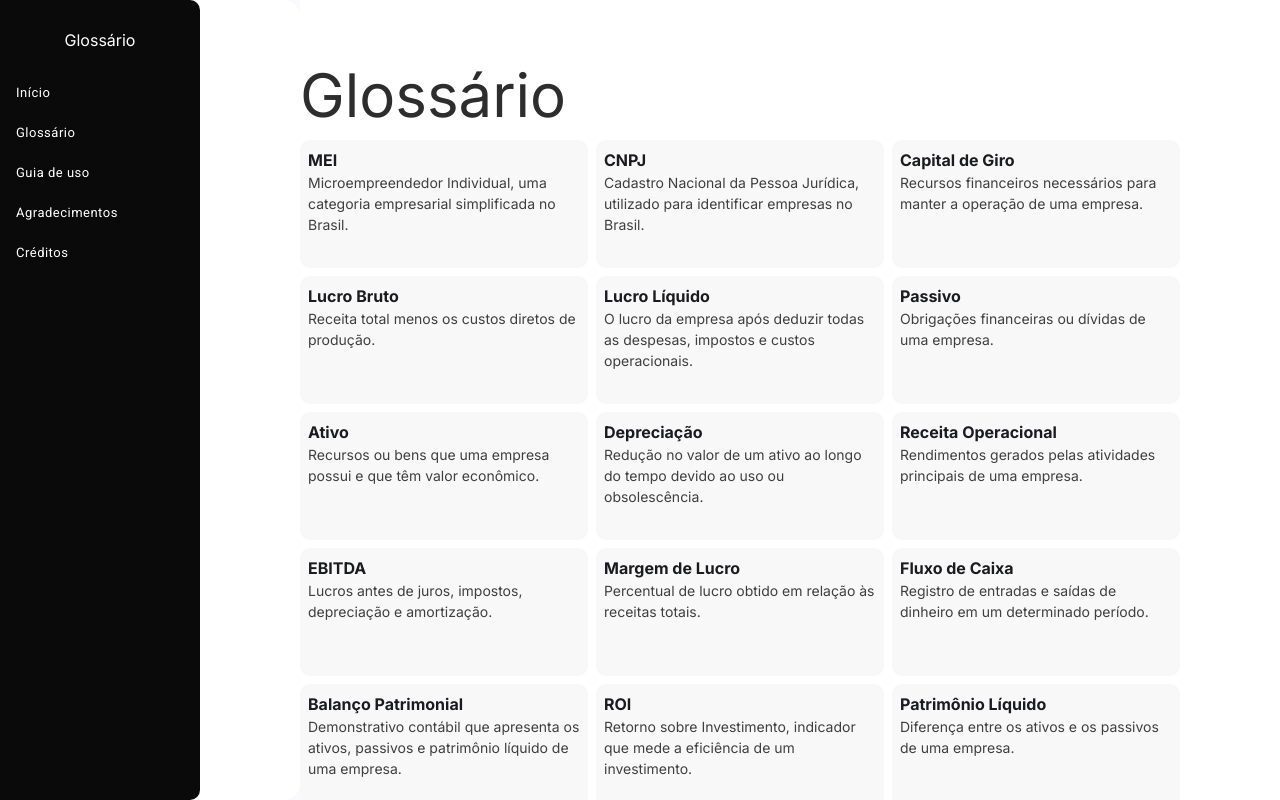
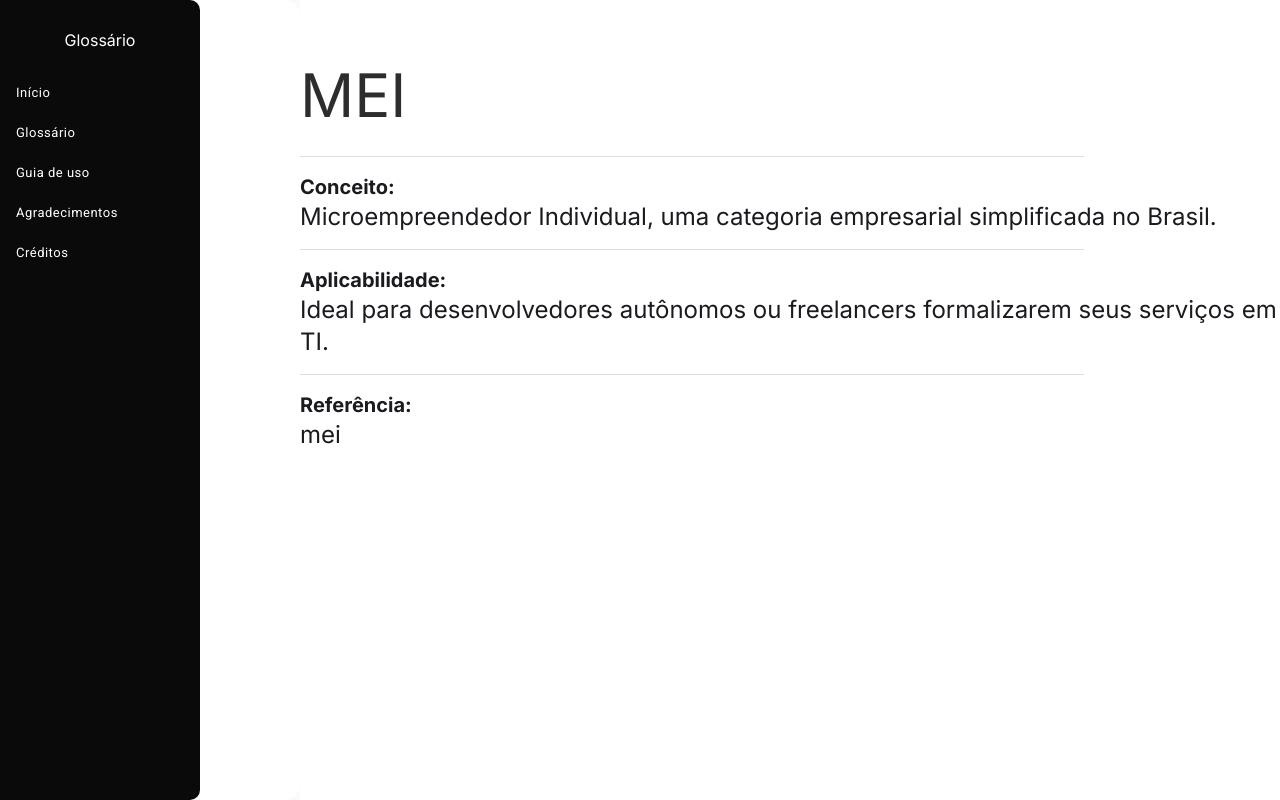
Before and after one commit to SrPatoS/glossario, an Angular app: page /glossario/detalhe/1 in a window 1280 px wide. Before the commit this address led to /glossario. Built offline with nearby package versions, Linux system fonts and the light colour scheme.

Commit message:
adiciona detalhes

```diff
--- a/src/app/app-routing.module.ts
+++ b/src/app/app-routing.module.ts
@@ -2,9 +2,11 @@ import { NgModule } from '@angular/core';
 import { RouterModule, Routes } from '@angular/router';
 import { DashboardPageComponent } from './pages/dashboard-page/dashboard-page.component';
 import { GlossaryPageComponent } from './pages/glossary-page/glossary-page.component';
+import { GlossaryDetailPageComponent } from './pages/glossary-detail-page/glossary-detail-page.component';
 
 const routes: Routes = [
   { path: 'glossario', component: GlossaryPageComponent },
+  { path: 'glossario/detalhe/:id', component: GlossaryDetailPageComponent },
   { path: 'guia', component: DashboardPageComponent },
   { path: 'agradecimentos', component: DashboardPageComponent },
   { path: '', redirectTo: '/glossario', pathMatch: 'full' }, // Redirecionamento padrão
--- a/src/app/app.component.html
+++ b/src/app/app.component.html
@@ -2,7 +2,6 @@
   <mat-sidenav
     mode="side"
     class="sidenav"
-    [ngClass]="{ 'expanded': isExpanded }"
     [opened]="true"
   >
     <mat-nav-list
--- a/src/app/app.component.scss
+++ b/src/app/app.component.scss
@@ -1,6 +1,5 @@
 .sidenav-container {
   height: 100vh;
-
 }
 
 .sidenav {
--- a/src/app/app.module.ts
+++ b/src/app/app.module.ts
@@ -15,6 +15,7 @@ import { GlossaryPageComponent } from './pages/glossary-page/glossary-page.compo
 import { GuidePageComponent } from './pages/guide-page/guide-page.component';
 import { CreditsPageComponent } from './pages/credits-page/credits-page.component';
 import { ThanksPageComponent } from './pages/thanks-page/thanks-page.component';
+import { GlossaryDetailPageComponent } from './pages/glossary-detail-page/glossary-detail-page.component';
 
 @NgModule({
   declarations: [
@@ -23,7 +24,8 @@ import { ThanksPageComponent } from './pages/thanks-page/thanks-page.component';
     GlossaryPageComponent,
     GuidePageComponent,
     CreditsPageComponent,
-    ThanksPageComponent
+    ThanksPageComponent,
+    GlossaryDetailPageComponent
   ],
   imports: [
     BrowserModule,
--- /dev/null
+++ b/src/app/pages/glossary-detail-page/glossary-detail-page.component.html
@@ -0,0 +1,35 @@
+<div class="page">
+  <div>
+    <h1 class="page-title">{{ item.title }}</h1>
+  </div>
+  <div class="line">
+  </div>
+  <div>
+    <p class="text-xl font-semibold">
+      Conceito:
+    </p>
+    <p class="text-2xl">
+       {{item.description  }}
+    </p>
+  </div>
+  <div class="line">
+  </div>
+  <div>
+    <p class="text-xl font-semibold">
+      Aplicabilidade:
+    </p>
+    <p class="text-2xl">
+      {{item.applicability  }}
+    </p>
+  </div>
+  <div class="line">
+  </div>
+  <div>
+    <p class="text-xl font-semibold">
+      Referência:
+    </p>
+    <p class="text-2xl">
+      {{item.reference  }}
+    </p>
+  </div>
+</div>
--- /dev/null
+++ b/src/app/pages/glossary-detail-page/glossary-detail-page.component.scss
@@ -0,0 +1,6 @@
+.line {
+  width: 80%;
+  height: 1px;
+  background-color: #ddd;
+  margin: 16px 0;
+}
--- a/src/app/pages/glossary-page/fake-data.ts
+++ b/src/app/pages/glossary-page/fake-data.ts
@@ -1,8 +1,9 @@
-interface IGlossaryData {
+export interface IGlossaryData {
   id: number;
   title: string;
   description: string;
   reference: string;
+  applicability: string;
 }
 
 export const fakeData: IGlossaryData[] = [
@@ -11,179 +12,209 @@ export const fakeData: IGlossaryData[] = [
     title: "MEI",
     description: "Microempreendedor Individual, uma categoria empresarial simplificada no Brasil.",
     reference: "mei",
+    applicability: "Ideal para desenvolvedores autônomos ou freelancers formalizarem seus serviços em TI."
   },
   {
     id: 2,
     title: "CNPJ",
     description: "Cadastro Nacional da Pessoa Jurídica, utilizado para identificar empresas no Brasil.",
     reference: "cnpj",
+    applicability: "Requisito para empresas de TI registrarem suas operações oficialmente."
   },
   {
     id: 3,
     title: "Capital de Giro",
     description: "Recursos financeiros necessários para manter a operação de uma empresa.",
     reference: "capital-de-giro",
+    applicability: "Crucial para startups de tecnologia manterem suas operações enquanto desenvolvem soluções."
   },
   {
     id: 4,
     title: "Lucro Bruto",
     description: "Receita total menos os custos diretos de produção.",
     reference: "lucro-bruto",
+    applicability: "Usado para medir a rentabilidade de projetos como desenvolvimento de software personalizado."
   },
   {
     id: 5,
     title: "Lucro Líquido",
     description: "O lucro da empresa após deduzir todas as despesas, impostos e custos operacionais.",
     reference: "lucro-liquido",
+    applicability: "Importante para avaliar o sucesso financeiro de empresas de TI após investimentos."
   },
   {
     id: 6,
     title: "Passivo",
     description: "Obrigações financeiras ou dívidas de uma empresa.",
     reference: "passivo",
+    applicability: "Ajuda a controlar empréstimos usados para investimentos em infraestrutura de TI."
   },
   {
     id: 7,
     title: "Ativo",
     description: "Recursos ou bens que uma empresa possui e que têm valor econômico.",
     reference: "ativo",
+    applicability: "Inclui equipamentos de TI, servidores, licenças de software e patentes tecnológicas."
   },
   {
     id: 8,
     title: "Depreciação",
     description: "Redução no valor de um ativo ao longo do tempo devido ao uso ou obsolescência.",
     reference: "depreciacao",
+    applicability: "Afeta servidores, computadores e outros equipamentos usados em operações de TI."
   },
   {
     id: 9,
     title: "Receita Operacional",
     description: "Rendimentos gerados pelas atividades principais de uma empresa.",
     reference: "receita-operacional",
+    applicability: "Refere-se aos ganhos obtidos com desenvolvimento de software ou venda de serviços de TI."
   },
   {
     id: 10,
     title: "EBITDA",
     description: "Lucros antes de juros, impostos, depreciação e amortização.",
     reference: "ebitda",
+    applicability: "Ajuda a avaliar a lucratividade operacional de empresas de tecnologia."
   },
   {
     id: 11,
     title: "Margem de Lucro",
     description: "Percentual de lucro obtido em relação às receitas totais.",
     reference: "margem-de-lucro",
+    applicability: "Útil para precificar serviços de TI de forma competitiva e sustentável."
   },
   {
     id: 12,
     title: "Fluxo de Caixa",
     description: "Registro de entradas e saídas de dinheiro em um determinado período.",
     reference: "fluxo-de-caixa",
+    applicability: "Essencial para planejar investimentos em infraestrutura de TI e novos projetos."
   },
   {
     id: 13,
     title: "Balanço Patrimonial",
     description: "Demonstrativo contábil que apresenta os ativos, passivos e patrimônio líquido de uma empresa.",
     reference: "balanco-patrimonial",
+    applicability: "Inclui ativos como licenças de software e equipamentos tecnológicos."
   },
   {
     id: 14,
     title: "ROI",
     description: "Retorno sobre Investimento, indicador que mede a eficiência de um investimento.",
     reference: "roi",
+    applicability: "Usado para avaliar o retorno de investimentos em tecnologias ou sistemas."
   },
   {
     id: 15,
     title: "Patrimônio Líquido",
     description: "Diferença entre os ativos e os passivos de uma empresa.",
     reference: "patrimonio-liquido",
+    applicability: "Indica a capacidade de uma empresa de TI em investir em novos projetos."
   },
   {
     id: 16,
     title: "Provisão",
     description: "Montante reservado para cobrir despesas futuras conhecidas ou estimadas.",
     reference: "provisao",
+    applicability: "Importante para planejamento de manutenção de equipamentos e sistemas em TI."
   },
   {
     id: 17,
     title: "Despesa Operacional",
     description: "Gastos relacionados à manutenção das operações de uma empresa.",
     reference: "despesa-operacional",
+    applicability: "Inclui custos como energia elétrica para data centers e salários de desenvolvedores."
   },
   {
     id: 18,
     title: "Margem EBITDA",
     description: "Percentual do EBITDA em relação à receita total da empresa.",
     reference: "margem-ebitda",
+    applicability: "Mede a eficiência operacional em empresas que oferecem SaaS ou outros serviços."
   },
   {
     id: 19,
     title: "Capex",
     description: "Despesas de capital realizadas para adquirir ou melhorar ativos fixos.",
     reference: "capex",
+    applicability: "Inclui compras de servidores, equipamentos de rede e licenças de software."
   },
   {
     id: 20,
     title: "Opex",
     description: "Despesas operacionais necessárias para manter a empresa em funcionamento.",
     reference: "opex",
+    applicability: "Inclui custos de assinatura de softwares na nuvem e serviços de hospedagem."
   },
   {
     id: 21,
     title: "Break-even",
     description: "Ponto de equilíbrio financeiro, onde receitas igualam-se às despesas.",
     reference: "break-even",
+    applicability: "Importante para startups de TI planejarem quando começarão a ter lucros."
   },
   {
     id: 22,
     title: "Cash Flow",
     description: "Fluxo de caixa gerado por atividades operacionais, de investimento ou financiamento.",
     reference: "cash-flow",
+    applicability: "Usado para planejar aquisições de novos softwares e infraestrutura de TI."
   },
   {
     id: 23,
     title: "Taxa de Retorno",
     description: "Percentual de ganho ou perda sobre um investimento.",
     reference: "taxa-de-retorno",
+    applicability: "Avalia projetos de TI, como o desenvolvimento de aplicativos ou sistemas."
   },
   {
     id: 24,
     title: "Amortização",
     description: "Processo de redução gradual de uma dívida ou depreciação de um ativo.",
     reference: "amortizacao",
+    applicability: "Afeta financiamentos usados para a compra de servidores ou licenças."
   },
   {
     id: 25,
     title: "Endividamento",
     description: "Relação entre o montante de dívidas e o patrimônio de uma empresa.",
     reference: "endividamento",
+    applicability: "Controla empréstimos para expansão de operações em empresas de TI."
   },
   {
     id: 26,
     title: "Juros Compostos",
     description: "Juros calculados sobre o principal e também sobre os juros acumulados.",
     reference: "juros-compostos",
+    applicability: "Usado para calcular retornos de investimentos em tecnologia."
   },
   {
     id: 27,
     title: "Taxa Selic",
     description: "Taxa básica de juros da economia brasileira.",
     reference: "taxa-selic",
+    applicability: "Afeta financiamentos usados por empresas de tecnologia no Brasil."
   },
   {
     id: 28,
     title: "DRE",
     description: "Demonstrativo de Resultado do Exercício, mostra o desempenho financeiro de uma empresa.",
     reference: "dre",
+    applicability: "Reflete lucros e despesas em operações como desenvolvimento de software."
   },
   {
     id: 29,
     title: "Receita Líquida",
     description: "Receita total após deduzir impostos, devoluções e descontos.",
     reference: "receita-liquida",
+    applicability: "Usada para medir o sucesso de vendas de produtos e serviços em TI."
   },
   {
     id: 30,
     title: "PECLD",
     description: "Provisão para créditos de liquidação duvidosa, referente a dívidas não pagas.",
     reference: "pecld",
-  },
+    applicability: "Ajuda a mitigar riscos em contratos de longo prazo na área de TI."
+  }
 ];
--- a/src/app/pages/glossary-page/glossary-page.component.html
+++ b/src/app/pages/glossary-page/glossary-page.component.html
@@ -3,7 +3,7 @@
     <h1 class="page-title">Glossário</h1>
   </div>
   <div class="flex flex-row flex-wrap gap-2">
-    <div *ngFor="let item of data" class="card w-72 h-32 cursor-pointer p-2">
+    <div (click)="openModal(item)" *ngFor="let item of data" class="card w-72 h-32 cursor-pointer p-2">
       <p class="font-bold">
         {{ item.title }}
       </p>
--- a/src/app/pages/glossary-page/glossary-page.component.scss
+++ b/src/app/pages/glossary-page/glossary-page.component.scss
@@ -13,3 +13,15 @@
   font-size: 14px;
   color: #3f3f3f;
 }
+
+.modal-container {
+  position: fixed;
+  top: 0;
+  width: 100%;
+  height: 100%;
+  background: rgba(0, 0, 0, 0.5);
+  display: flex;
+  justify-content: center;
+  align-items: center;
+  z-index: 1000;
+}
```
Also changed, not shown: src/app/pages/glossary-detail-page/glossary-detail-page.component.ts (added, +24 -0 lines), src/app/pages/glossary-page/glossary-page.component.ts (+10 -1 lines), 1 other file (tests, documents, lock files or other folders).
